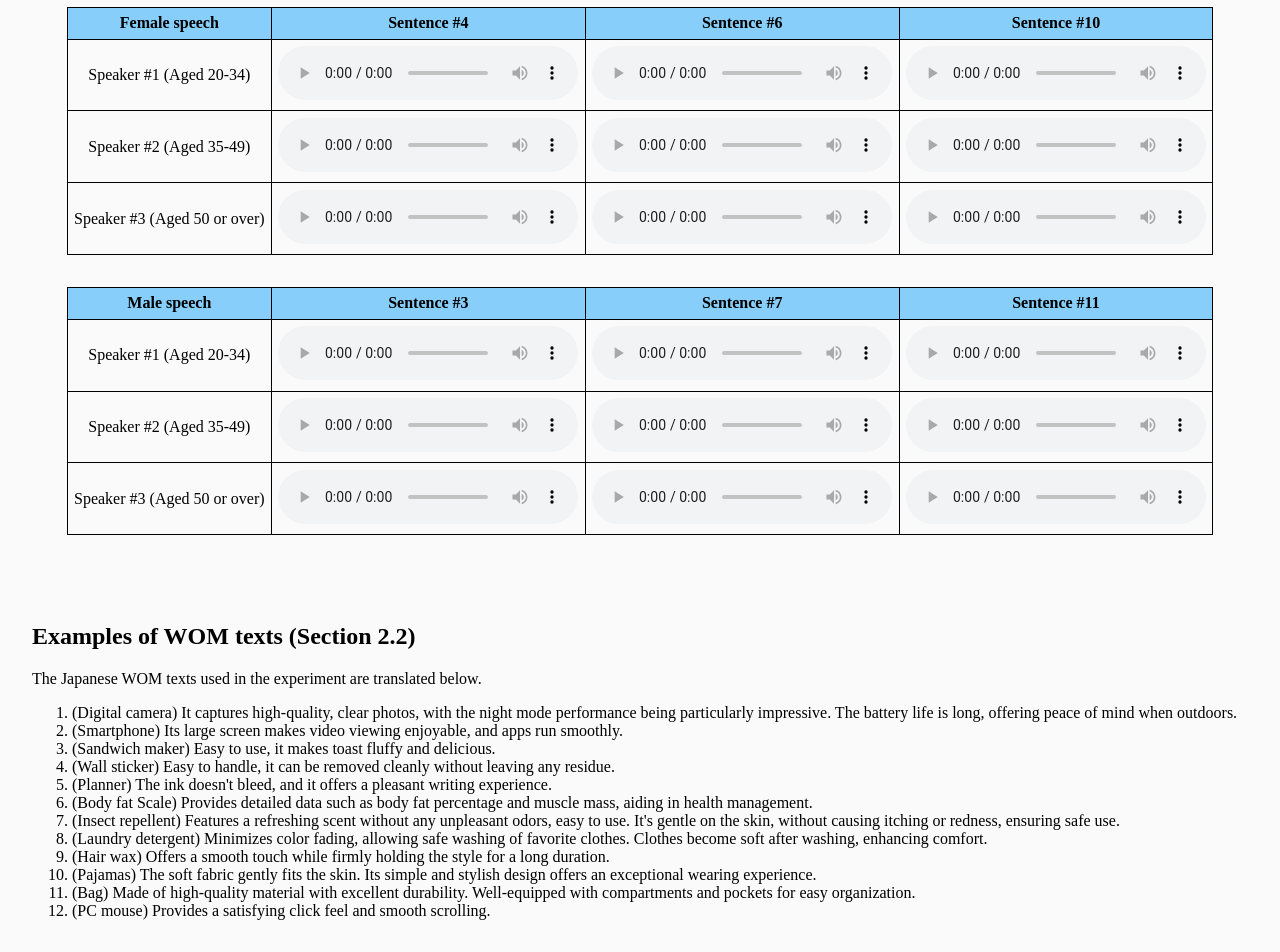
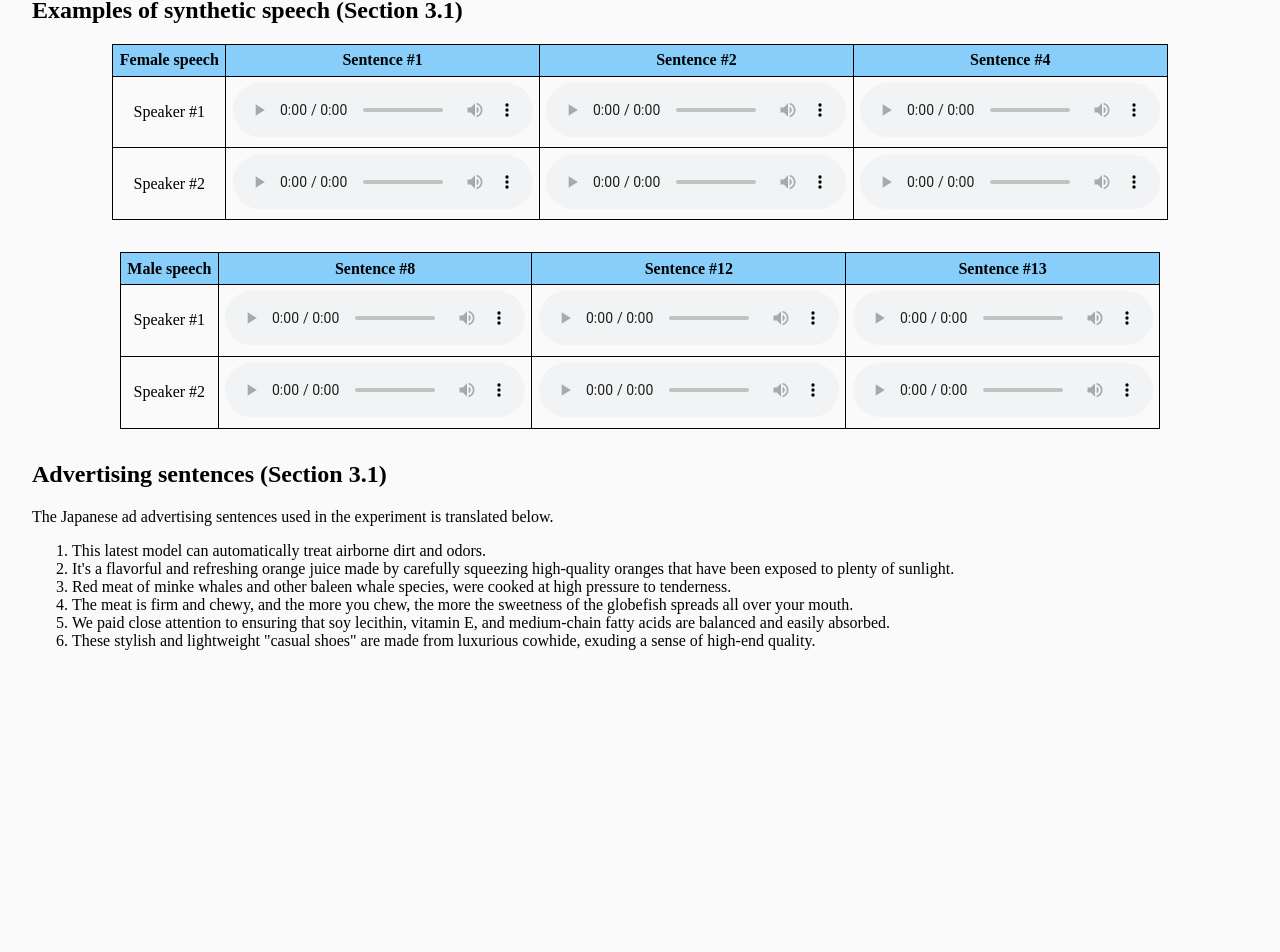
Before and after one commit to ntt-hilab-gensp/IS2025ADspeech, a plain HTML site: page index.html in a window 1280 px wide. Shown: the part 293-1245 px from the top of the page. After the commit the page ends 975 px from the top, so only its background shows below. Drawn offline with Linux system fonts and the light colour scheme.

Commit message:
update html

```diff
--- a/index.html
+++ b/index.html
@@ -3,7 +3,7 @@
 <head>
   <meta charset="utf-8">
   <meta name="viewport" content="width=device-width, initial-scale=1.0">
-  <title>A stimulus-organism-response model of willingness to buy from advertising speech using voice quality</title>
+  <title>Subjective Evaluation of the Impact of Perceived Emotions on Enhancing Purchase Intention Using Speech Synthesis in Advertising Speech</title>
   <link href="https://maxcdn.bootstrapcdn.com/font-awesome/4.7.0/css/font-awesome.min.css" rel="stylesheet" integrity="sha384-wvfXpqpZZVQGK6TAh5PVlGOfQNHSoD2xbE+QkPxCAFlNEevoEH3Sl0sibVcOQVnN" crossorigin="anonymous">
   <link rel="stylesheet" type="text/css" href="style.css">
 </head>
@@ -16,18 +16,13 @@
 
 
 	<h1>
-		<p>Do reviewer attributes moderate perceived emotions in determining<br>purchase intention from spoken or textual product word-of-mouth?</p>
+		<p>Subjective Evaluation of the Impact of Perceived Emotions on Enhancing Purchase Intention<br>Using Speech Synthesis in Advertising Speech</p>
 	</h1>
 
 	<h2>
-		<!-- <p>Mizuki Nagano<sup>1</sup>, Yusuke Ijima<sup>1</sup>, Sadao Hiroya<sup>2</sup> and Nozomi Kobayashi<sup>1</sup></p> -->
-		<p>Anonymous submission to Interspeech 2024</p>
+		<p>Anonymous submission to Interspeech 2025</p>
 	</h2>
 
-<!-- 	<h3>
-		<p><sup>1</sup>NTT Human Informatics Laboratories, Japan<br>
-			<sup>2</sup>NTT Communication Science Laboratories, Japan</p>
-	</h3>	 -->
 
 
 </header>
@@ -42,7 +37,7 @@
 
 <div id="audio" class="bottom">
 
-  <h2>Examples of word-of-mouth(WOM) speech (Section 2.2)</h2>
+  <h2>Examples of synthetic speech (Section 3.1)</h2>
 <!--   <ul>
 	<li>The reference speech from Female1 and Female2 were used for conditioning spectrogram and duration respectively.</li>
 	<li>Please confirm that the proposed method can synthesize speech whose speech rhythm is close to that of the reference speech for duration while maintaining voice quality of the reference speech for spectrogram. </li>
@@ -54,27 +49,21 @@
 <table align="center" class="bottom">
     <tr>
       <th>Female speech</th>
+      <th>Sentence #1</th>
+      <th>Sentence #2</th>
       <th>Sentence #4</th>
-      <th>Sentence #6</th>
-      <th>Sentence #10</th>
     </tr>
     <tr>
-      <td>Speaker #1 (Aged 20-34)</td>
-      <td><audio src="./audio/F4_A_4.wav" controls></audio></td>
-      <td><audio src="./audio/F4_A_6.wav" controls></audio></td>
-      <td><audio src="./audio/F4_A_10.wav" controls></audio></td>
+      <td>Speaker #1</td>
+      <td><audio src="./audio/F13_1.wav" controls></audio></td>
+      <td><audio src="./audio/F13_2.wav" controls></audio></td>
+      <td><audio src="./audio/F13_4.wav" controls></audio></td>
     </tr>
     <tr>
-      <td>Speaker #2 (Aged 35-49)</td>
-      <td><audio src="./audio/F9_B_4.wav" controls></audio></td>
-      <td><audio src="./audio/F9_B_6.wav" controls></audio></td>
-      <td><audio src="./audio/F9_B_10.wav" controls></audio></td>
-    </tr>
-    <tr>
-      <td>Speaker #3 (Aged 50 or over)</td>
-      <td><audio src="./audio/F24_C_4.wav" controls></audio></td>
-      <td><audio src="./audio/F24_C_6.wav" controls></audio></td>
-      <td><audio src="./audio/F24_C_10.wav" controls></audio></td>
+      <td>Speaker #2</td>
+      <td><audio src="./audio/F8_1.wav" controls></audio></td>
+      <td><audio src="./audio/F8_2.wav" controls></audio></td>
+      <td><audio src="./audio/F8_4.wav" controls></audio></td>
     </tr>
   </table>
 
@@ -84,90 +73,28 @@
 <table align="center" class="bottom">
     <tr>
       <th>Male speech</th>
-      <th>Sentence #3</th>
-      <th>Sentence #7</th>
-      <th>Sentence #11</th>
+      <th>Sentence #8</th>
+      <th>Sentence #12</th>
+      <th>Sentence #13</th>
     </tr>
     <tr>
-      <td>Speaker #1 (Aged 20-34)</td>
-      <td><audio src="./audio/M3_A_3.wav" controls></audio></td>
-      <td><audio src="./audio/M3_A_7.wav" controls></audio></td>
-      <td><audio src="./audio/M3_A_11.wav" controls></audio></td>
+      <td>Speaker #1</td>
+      <td><audio src="./audio/M7_8.wav" controls></audio></td>
+      <td><audio src="./audio/M7_12.wav" controls></audio></td>
+      <td><audio src="./audio/M7_13.wav" controls></audio></td>
     </tr>
     <tr>
-      <td>Speaker #2 (Aged 35-49)</td>
-      <td><audio src="./audio/M11_B_3.wav" controls></audio></td>
-      <td><audio src="./audio/M11_B_7.wav" controls></audio></td>
-      <td><audio src="./audio/M11_B_11.wav" controls></audio></td>
-    </tr>
-    <tr>
-      <td>Speaker #3 (Aged 50 or over)</td>
-      <td><audio src="./audio/M18_C_3.wav" controls></audio></td>
-      <td><audio src="./audio/M18_C_7.wav" controls></audio></td>
-      <td><audio src="./audio/M18_C_11.wav" controls></audio></td>
+      <td>Speaker #2</td>
+      <td><audio src="./audio/M5_8.wav" controls></audio></td>
+      <td><audio src="./audio/M5_12.wav" controls></audio></td>
+      <td><audio src="./audio/M5_13.wav" controls></audio></td>
     </tr>
   </table>
 
 
 
-
-
-<!--
-<table>
-	<tbody>
-		<tr>
-			<td style="text-align:center">x-vector (sep)</td>
-			<td style="text-align:center">x-vector (sep)</td>
-			<td style="text-align:center">HuBERT (sep, LSTM)</td>
-			<td style="text-align:center">x-vector (sep)</td>
-
-		</tr>
-		<tr>
-			<td style="text-align:center">Female child</td>
-			<td><audio src="./F10003_ref.wav" controls></audio></td>
-			<td><audio src="./F10003_p_x.wav" controls></td>
-			<td><audio src="./F10003_p_ssl.wav" controls></td>
-			<td><audio src="./F10003_np_x.wav" controls></td>
-			<td><audio src="./F10003_np_ssl.wav" controls></td>
-			<td><audio src="./F10003_np_ref.wav" controls></td>
-		</tr>
-		<tr>
-			<td style="text-align:center">Male child</td>
-			<td><audio src="./M10004_ref.wav" controls></audio></td>
-			<td><audio src="./M10004_p_x.wav" controls></td>
-			<td><audio src="./M10004_p_ssl.wav" controls></td>
-			<td><audio src="./M10004_np_x.wav" controls></td>
-			<td><audio src="./M10004_np_ssl.wav" controls></td>
-			<td><audio src="./M10004_np_ref.wav" controls></td>
-		</tr>
-		<tr>
-			<td style="text-align:center">Female adult</td>
-			<td><audio src="./F2003_ref.wav" controls></audio></td>
-			<td><audio src="./F2003_p_x.wav" controls></td>
-			<td><audio src="./F2003_p_ssl.wav" controls></td>
-			<td><audio src="./F2003_np_x.wav" controls></td>
-			<td><audio src="./F2003_np_ssl.wav" controls></td>
-			<td><audio src="./F2003_np_ref.wav" controls></td>
-		</tr>
-		<tr>
-			<td style="text-align:center">Male adult</td>
-			<td><audio src="./M40005_ref.wav" controls></audio></td>
-			<td><audio src="./M40005_p_x.wav" controls></td>
-			<td><audio src="./M40005_p_ssl.wav" controls></td>
-			<td><audio src="./M40005_np_x.wav" controls></td>
-			<td><audio src="./M40005_np_ssl.wav" controls></td>
-			<td><audio src="./M40005_np_ref.wav" controls></td>
-		</tr>
-
-
-	</tbody>
-</table> -->
-
 </div>
 
-
-<br>
-<br>
 
 <!--
 <div id="about" class="bottom">
@@ -180,55 +107,29 @@
 
 
 <div id="sentence" class="bottom">
-  <!-- <h2>Advertising sentences (Section 2.2)</h2> -->
-  <h2>Examples of WOM texts (Section 2.2)</h2>
-  <p>The Japanese WOM texts used in the experiment are translated below.</p>
+  <h2>Advertising sentences (Section 3.1)</h2>
+  <p>The Japanese ad advertising sentences used in the experiment is translated below.</p>
   <ol>
-	<li>(Digital camera) It captures high-quality, clear photos, with the night mode performance being particularly impressive. The battery life is long, offering peace of mind when outdoors.</li>
-	<li>(Smartphone) Its large screen makes video viewing enjoyable, and apps run smoothly.</li>
-	<li>(Sandwich maker) Easy to use, it makes toast fluffy and delicious.</li>
-	<li>(Wall sticker) Easy to handle, it can be removed cleanly without leaving any residue.</li>
-	<li>(Planner) The ink doesn't bleed, and it offers a pleasant writing experience.</li>
-	<li>(Body fat Scale) Provides detailed data such as body fat percentage and muscle mass, aiding in health management.</li>
-	<li>(Insect repellent) Features a refreshing scent without any unpleasant odors, easy to use. It's gentle on the skin, without causing itching or redness, ensuring safe use.</li>
-	<li>(Laundry detergent) Minimizes color fading, allowing safe washing of favorite clothes. Clothes become soft after washing, enhancing comfort.</li>
-	<li>(Hair wax) Offers a smooth touch while firmly holding the style for a long duration.</li>
-	<li>(Pajamas) The soft fabric gently fits the skin. Its simple and stylish design offers an exceptional wearing experience.</li>
-	<li>(Bag) Made of high-quality material with excellent durability. Well-equipped with compartments and pockets for easy organization.</li>
-	<li>(PC mouse) Provides a satisfying click feel and smooth scrolling.</li>
-
+	<!-- <li>This dehumidifier can remove 5.6 liters of moisture per day.</li> -->
+	<li>This latest model can automatically treat airborne dirt and odors.</li>
+	<li>It's a flavorful and refreshing orange juice made by carefully squeezing high-quality oranges that have been exposed to plenty of sunlight. </li>
+	<!-- <li>These pickled plums, the best of the best, are harvested in Kishu Wakayama, one of Japan's leading plum-producing regions.</li> -->
+	<li>Red meat of minke whales and other baleen whale species, were cooked at high pressure to tenderness.</li>
+	<li>The meat is firm and chewy, and the more you chew, the more the sweetness of the globefish spreads all over your mouth.</li>
+	<li>We paid close attention to ensuring that soy lecithin, vitamin E, and medium-chain fatty acids are balanced and easily absorbed.</li>
+	<li>These stylish and lightweight "casual shoes" are made from luxurious cowhide, exuding a sense of high-end quality.</li>
+	<!-- <li>The rubber has an adjustable stopper, so you don't even need to tie the laces, making them easy to put on and take off. </li> -->
+	<!-- <li>Why not add a coveted pair of leather pants to your wardrobe this winter? </li> -->
+	<!-- <li>It draws you in. The language of flowers in this trial bouquet of five blue roses is "God Bless".</li> -->
+	<!-- <li>The recommended points are the ease of the insurance premium and the　comprehensive nature of the coverage.</li> -->
+	<!-- <li>Feel the status of living here in this upscale property that we deliver with confidence.</li>		 -->
   </ol>
 </div>
 
 
-<!--
-Digital Camera: It captures high-quality, clear photos, with the night mode performance being particularly impressive. The battery life is long, offering peace of mind when outdoors.
-
-Smartphone: Its large screen makes video viewing enjoyable, and apps run smoothly.
-
-Sandwich Maker: Easy to use, it makes toast fluffy and delicious.
-
-Wall Sticker: Easy to handle, it can be removed cleanly without leaving any residue.
-
-Planner: The ink doesn't bleed, and it offers a pleasant writing experience.
-
-Body Fat Scale: Provides detailed data such as body fat percentage and muscle mass, aiding in health management.
-
-Insect Repellent: Features a refreshing scent without any unpleasant odors, easy to use. It's gentle on the skin, without causing itching or redness, ensuring safe use.
-
-Laundry Detergent: Minimizes color fading, allowing safe washing of favorite clothes. Clothes become soft after washing, enhancing comfort.
-
-Hair Wax: Offers a smooth touch while firmly holding the style for a long duration.
-
-Pajamas: The soft fabric gently fits the skin. Its simple and stylish design offers an exceptional wearing experience.
-
-Bag: Made of high-quality material with excellent durability. Well-equipped with compartments and pockets for easy organization.
-
-PC Mouse: Provides a satisfying click feel and smooth scrolling. -->
 
 
 </main>
-
 
 </body>
 
```
